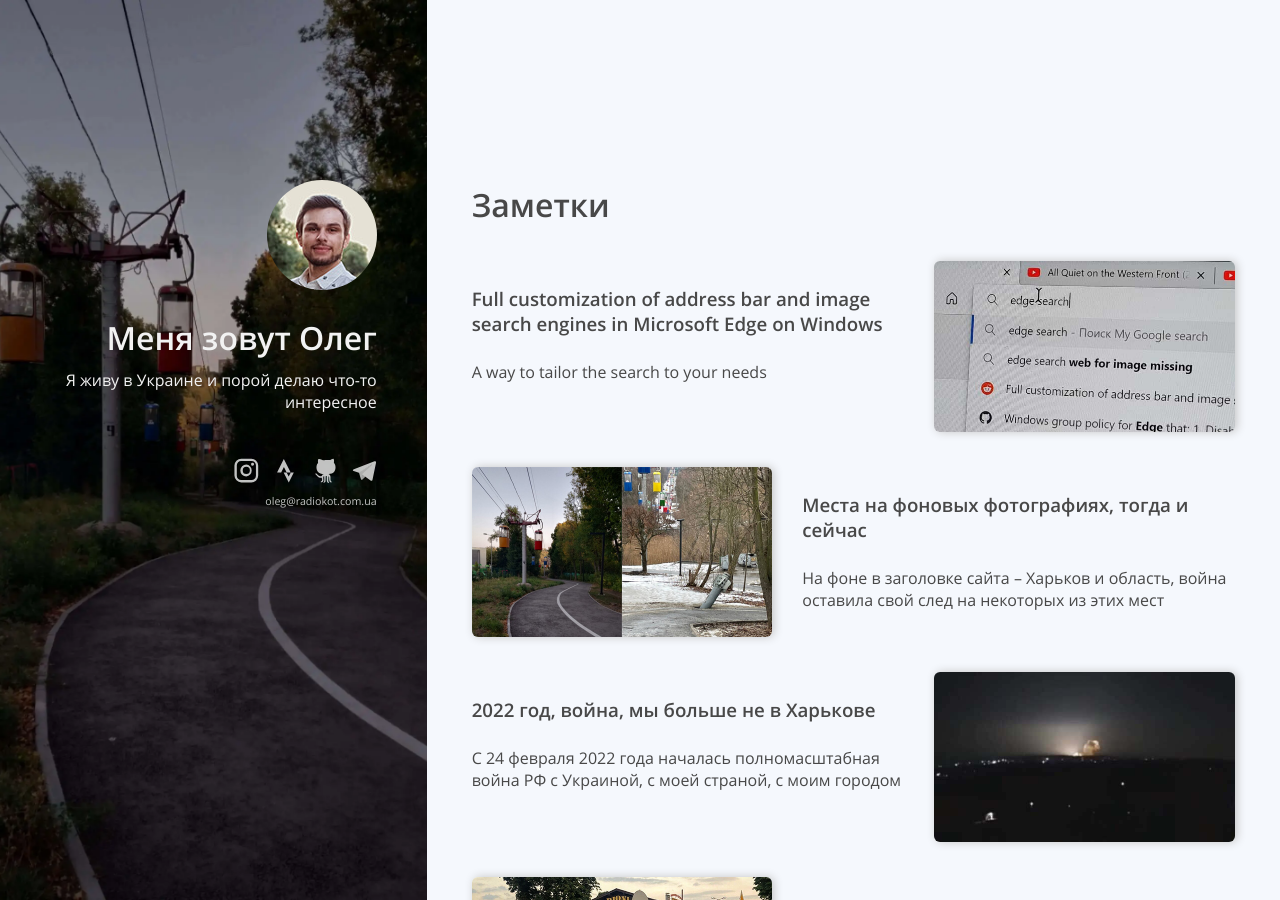
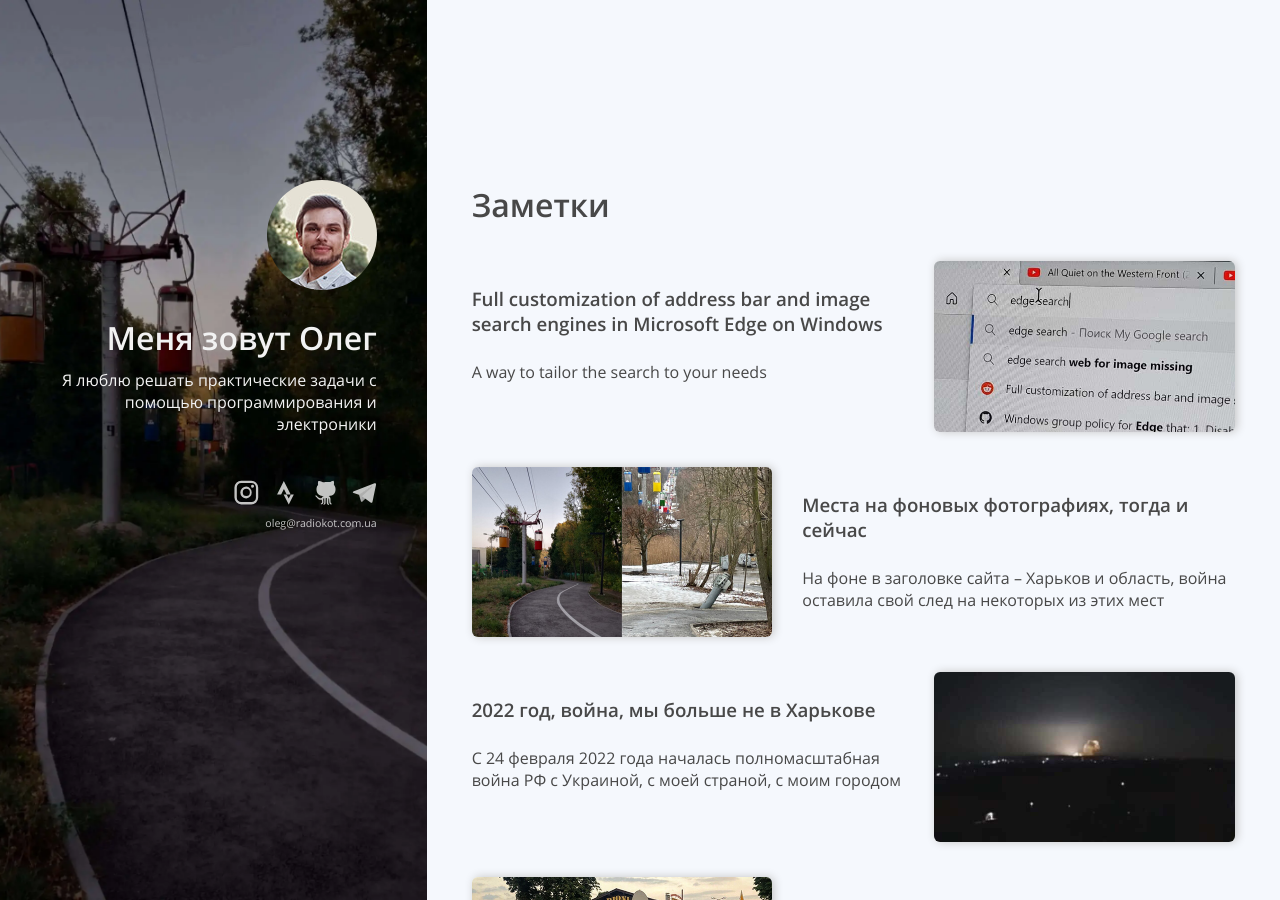
Before and after one commit to Radiokot/website, a Jekyll site: the page built from index.html, in a window 1280 px wide and 900 px high. Built offline with Jekyll 4.4.1, drawn with Linux system fonts in a browser that asks for light colours.

Commit message:
Update the description

```diff
--- a/_config.yml
+++ b/_config.yml
@@ -1,7 +1,7 @@
 url: "https://radiokot.com.ua" # the base hostname & protocol for your site, e.g. http://example.com
 baseurl: "" # the subpath of your site, e.g. /blog
 title: "Олег Корецкий" # the name of your site, e.g. ACME Corp.
-description: "Я живу в Украине и порой делаю что-то интересное"
+description: "Я люблю решать практические задачи с помощью программирования и электроники"
 
 collections:
   authors:
```
